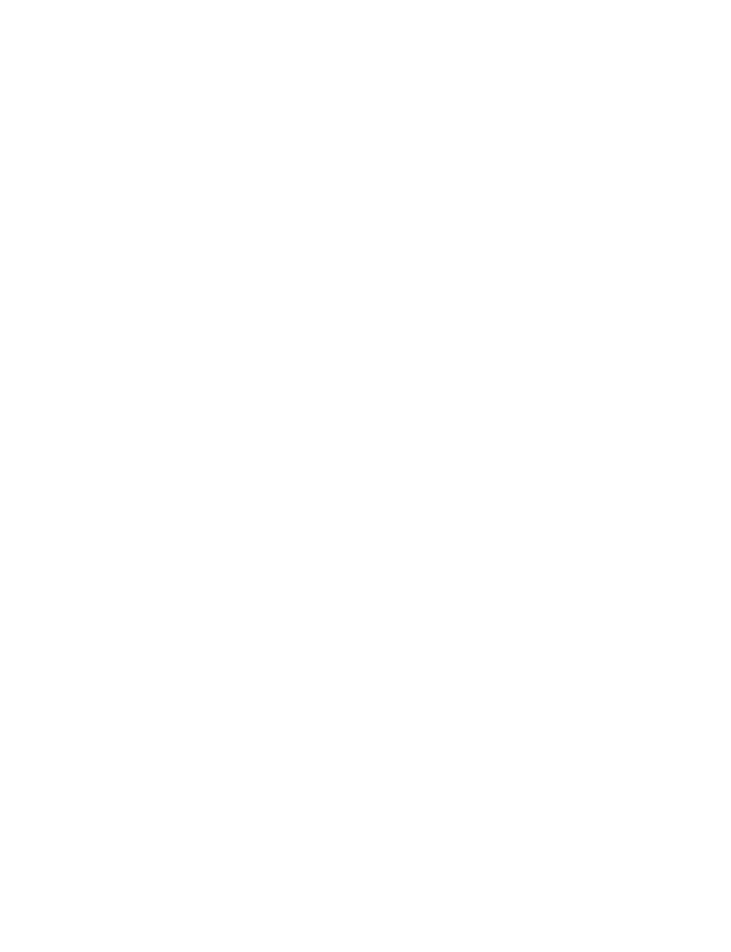
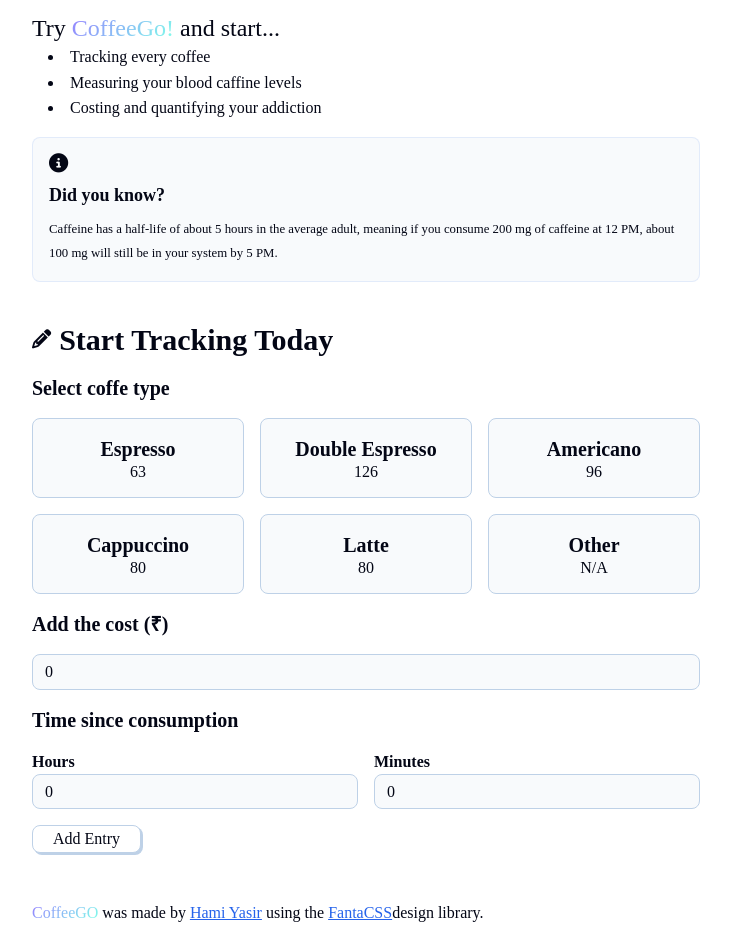
Before and after one commit to HamiYasir/Coffee-Tracking-App-using-React.JS-and-Firebase, a React (Vite) app: page / in a window 1280 px wide. Shown: the part 180-1132 px from the top of the page, without its empty margins (274-1005 px from the left). Before the commit the page ends 800 px from the top, so only its background shows below. Built offline with nearby package versions, Linux system fonts and the light colour scheme; a web font is replaced by a local one.

Commit message:
commit #2: Mainly set up the layouting and hero page

```diff
--- a/index.html
+++ b/index.html
@@ -5,6 +5,7 @@
     <link rel="icon" type="image/svg+xml" href="/vite.svg" />
     <meta name="viewport" content="width=device-width, initial-scale=1.0" />
     <title>CoffeeGo</title>
+    <link rel="stylesheet" href="https://cdnjs.cloudflare.com/ajax/libs/font-awesome/6.7.2/css/all.min.css" integrity="sha512-Evv84Mr4kqVGRNSgIGL/F/aIDqQb7xQ2vcrdIwxfjThSH8CSR7PBEakCr51Ck+w+/U6swU2Im1vVX0SVk9ABhg==" crossorigin="anonymous" referrerpolicy="no-referrer" />
   </head>
   <body>
     <div id="root"></div>
--- a/src/App.jsx
+++ b/src/App.jsx
@@ -20,7 +20,6 @@
       <CoffeeForm/>
       {/* If authenticated, show autheticated content*/}
       {isAuthenticated && (authenticatedContent)}
-      <Layout/>
     </Layout>
   )
 }
--- a/src/components/CoffeeForm.jsx
+++ b/src/components/CoffeeForm.jsx
@@ -1,7 +1,87 @@
+import { coffeeOptions } from '../utils'
+import { useState } from 'react'
+
 export default function CoffeeForm(){
+    const [selectedCoffee, setSelectedCoffee] = useState(null)
+    const [showCoffeeTypes, setShowCoffeeTypes] = useState(false)
+    const [coffeeCost, setCoffeeCost] = useState(0)
+    const [hour, setHour] = useState(0)
+    const [minute, setMinute] = useState(0)
+
+    function handleSubmitForm(){
+        console.log(selectedCoffee, coffeeCost, hour, minute);
+    }
+
     return(
         <>
-
+            <div className="section-header">
+                <i className="fa-solid fa-pencil"/>
+                <h2>Start Tracking Today</h2>
+            </div>
+            <h4>Select coffe type</h4>
+            <div className="coffee-grid">
+                {coffeeOptions.slice(0, 5).map((option, optionIndex)=>{
+                    return(
+                        <button onClick={()=>{
+                                    setSelectedCoffee(option.name)
+                                    setShowCoffeeTypes(false)
+                                }}
+                                className={'button-card '+( option.name === selectedCoffee ? ' coffee-button-selected' : ' ')}
+                                key={optionIndex}>
+                            <h4>{option.name}</h4>
+                            <p>{option.caffeine}</p>
+                        </button>
+                    )
+                })}
+                <button onClick={()=>{
+                            setShowCoffeeTypes(true)
+                            setSelectedCoffee(null)
+                        }}
+                        className={'button-card '+( showCoffeeTypes ? ' coffee-button-selected' : ' ')}>
+                    <h4>Other</h4>
+                    <p>N/A</p>
+                </button>
+            </div>
+            {showCoffeeTypes && (
+                <select onChange={(event)=>{setSelectedCoffee(event.target.value)}} id="coffeee-list" name="coffee-list">
+                    <option value={null}>Select Type</option>
+                    {coffeeOptions.map((option, optionIndex)=>{
+                        return(
+                            <option value={option.name} key={optionIndex}>
+                                {option.name} ({option.caffeine}mg)
+                            </option>
+                        )
+                    })}
+                </select>
+            )}
+            <h4>Add the cost (₹)</h4>
+            <input className="w-full" type="number" placeholder="15" value={coffeeCost} onChange={(event)=>{setCoffeeCost(event.target.value)}}/>
+            <h4>Time since consumption</h4>
+            <div className="time-entry">
+                <div>
+                    <h6>Hours</h6>
+                    <select onChange={(event)=>{setHour(event.target.value)}} id="hour-select">
+                        {[0, 1, 2, 3, 4, 5, 6, 7, 8, 9, 10, 11, 12, 13, 14, 15, 16, 17, 18, 19, 20, 21, 22, 23].map((hour, hourIndex)=>{
+                            return(
+                                <option key={hourIndex}>{hour}</option>
+                            )
+                        })}
+                    </select>
+                </div>
+                <div>
+                <h6>Minutes</h6>
+                    <select onChange={(event)=>{setMinute(event.target.value)}} id="mins-select">
+                        {[0, 15, 30, 45].map((min, minIndex)=>{
+                            return(
+                                <option key={minIndex}>{min}</option>
+                            )
+                        })}
+                    </select>
+                </div>
+            </div>
+            <button onClick={handleSubmitForm}>
+                <p>Add Entry</p>
+            </button>
         </>
     )
 }
--- a/src/components/Hero.jsx
+++ b/src/components/Hero.jsx
@@ -4,6 +4,25 @@
     return(
         <>
             <h1>Coffee Tracking on the Go!</h1>
+            <div className="benefits-lists">
+                <h3 className="font-bolder">Try <span className="text-gradient">CoffeeGo!</span> and start...</h3>
+                <ul>
+                    <li>Tracking every coffee</li>
+                    <li>Measuring your blood caffine levels</li>
+                    <li>Costing and quantifying your addiction</li>
+                </ul>
+            </div>
+            <div className="card info-card">
+                <div>
+                <i className="fa-solid fa-circle-info"></i>
+                </div>
+                <h5>Did you know?</h5>
+                <p>
+                    Caffeine has a half-life of about 5 hours in the average adult,
+                    meaning if you consume 200 mg of caffeine at 12 PM, about 100 mg
+                    will still be in your system by 5 PM.
+                </p>
+            </div>
         </>
     )
 }
--- a/src/components/Layout.jsx
+++ b/src/components/Layout.jsx
@@ -2,11 +2,24 @@
     const {children} = props;
 
     const header = (
-        <header></header>
+        <header>
+            <div>
+                <h1 className="text-gradient">CoffeeGO</h1>
+                <p>Track your Coffee!</p>
+            </div>
+            <button>
+                <p>Sign up for free</p>
+                <i className="fa-solid fa-mug-hot"></i>
+            </button>
+        </header>
     )
 
     const footer = (
-        <footer></footer>
+        <footer>
+            <p>
+                <span className="text-gradient">CoffeeGO</span> was made by <a target="_blank" href="https://github.com/HamiYasir/Coffee-Tracking-App-using-React.JS-and-Firebase">Hami Yasir</a> using the <a target="_blank" href="https://www.fantacss.smoljames.com">FantaCSS</a>design library.
+            </p>
+        </footer>
     )
 
     return(
```
